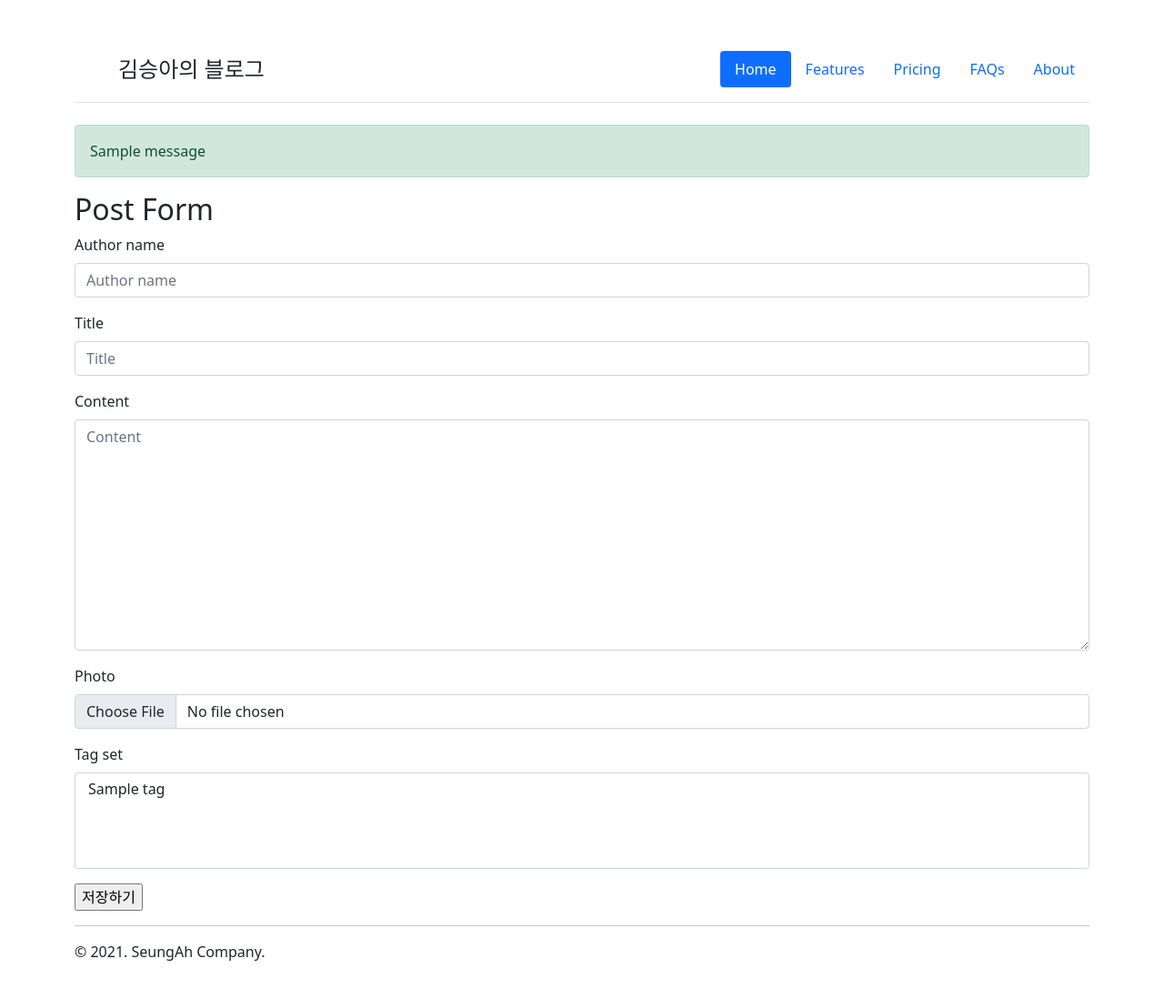
After one commit to SeungAh-Py/devops_cloud, a Django app: page /diary/new/ in a window 1280 px wide. The commit adds this page. Shown: the whole page at 91% size. Run offline with Django 3.2, Linux system fonts and the light colour scheme; tables that the repository leaves empty hold one stand-in row (values such as "Sample post"); one stand-in notice (Sample message) is shown; some libraries are stand-ins or nearby versions.

Commit message:
git added mydjango19

```diff
--- /dev/null
+++ b/mydjango19/diary/forms.py
@@ -0,0 +1,43 @@
+from django import forms
+from django.core.validators import RegexValidator
+from django.http import HttpRequest, HttpResponse
+from django.shortcuts import render
+
+
+# class PostForm(forms.Form):
+#    title = forms.CharField()
+#    content = forms.CharField()
+#    phone = forms.CharField(
+#        validators=[
+#            RegexValidator(r"^\d{3}-?\d{4}-?\d{4}$", message="휴대폰 번호를 입력해주세요."),
+#        ]
+#    )
+from diary.models import Post, Comment
+
+
+class PostForm(forms.ModelForm):
+    class Meta:
+        model = Post
+        # fields = "__all__"
+        # 유저로부터 입력받을 필드 이름을 나열
+        # 이 필드에 대해서만, html, 유효성 검사, db 저장을 함
+        fields = [
+            "author_name",
+            "title",
+            "content",
+            "photo",
+            "tag_set",
+        ]
+
+
+class CommentForm(forms.ModelForm):
+    class Meta:
+        model = Comment
+        fields = ["author_name", "message"]
+
+
+def post_new(request: HttpRequest) -> HttpResponse:
+    form = PostForm
+    return render(request, "diary/post_form.html", {
+        "form": form,
+    })
--- a/mydjango19/diary/models.py
+++ b/mydjango19/diary/models.py
@@ -1,3 +1,4 @@
+from django.core.validators import MinLengthValidator
 from django.db import models
 
 
@@ -11,13 +12,21 @@ class TimestampedModel(models.Model):
 
 class Post(TimestampedModel):
     author_name = models.CharField(max_length=20)
-    title = models.CharField(max_length=200, db_index=True)
+    title = models.CharField(
+        max_length=200,
+        db_index=True,
+        validators=[
+            MinLengthValidator(3),
+            # MaxLengthValidator(),
+        ],
+    )
     content = models.TextField()
     photo = models.ImageField(upload_to="diary/post/%Y/%m/%d")
     tag_set = models.ManyToManyField("Tag", blank=True)
+    ip = models.GenericIPAddressField()  # ip는 무조건 저장할것이기 때문에 필수 필드 = null
 
     def __str__(self) -> str:
-        return self.title
+        return f"[{self.pk}] {self.title}"
 
     class Meta:
         verbose_name = "포스팅"
--- a/mydjango19/diary/templates/diary/layout.html
+++ b/mydjango19/diary/templates/diary/layout.html
@@ -33,6 +33,14 @@
         </ul>
     </header>
 
+    {% if messages %}
+        {% for message in messages %}
+            <div class="alert alert-{{ message.tags }}">
+                {{ message }}
+            </div>
+        {% endfor %}
+    {% endif %}
+
     {% block content %}
     {% endblock %}
 
--- /dev/null
+++ b/mydjango19/diary/templates/diary/post_form.html
@@ -0,0 +1,13 @@
+{% extends "diary/layout.html" %}
+{% load bootstrap5 %}
+
+{% block content %}
+    <h2>Post Form</h2>
+
+    <form action="" method="post" enctype="multipart/form-data">  {# method를 생략하면 get 방식 #}
+        {% csrf_token %}
+        {% bootstrap_form form %}
+        <input type="submit" value="저장하기">
+    </form>
+
+{% endblock %}
--- a/mydjango19/diary/templates/diary/post_list.html
+++ b/mydjango19/diary/templates/diary/post_list.html
@@ -25,6 +25,10 @@
 
         {% endfor %}
     </div>
+    <hr>
+    <a href="{% url "diary:post_new" %}" class="btn btn-primary">
+        포스팅 쓰기
+    </a>
 
 
 {% endblock %}
--- a/mydjango19/diary/urls.py
+++ b/mydjango19/diary/urls.py
@@ -7,6 +7,10 @@ app_name = 'diary'
 urlpatterns = [
     path("", views.post_list, name="post_list"),
     path("<int:pk>/", views.post_detail, name="post_detail"),
+    path("new/", views.post_new, name="post_new"),
+    path("<int:pk>/edit/", views.post_edit, name="post_edit"),
     # 태그 클릭시 해당값 나오게 하는 것 구현2 (url)
-    path("tags/<str:tag_name>/", views.tag_detail, name="tag_detail")
+    path("tags/<str:tag_name>/", views.tag_detail, name="tag_detail"),
+    path("<int:post_pk>/comments/new/", views.comment_new, name="comment_new"),
+    path("<int:post_pk>/comments/<int:pk>/edit/", views.comment_edit, name="comment_edit"),
 ]
--- a/mydjango19/diary/views.py
+++ b/mydjango19/diary/views.py
@@ -1,7 +1,8 @@
-from django.http import HttpRequest, HttpResponse
-from django.shortcuts import render
-
-from diary.models import Post
+from django.http import HttpRequest, HttpResponse, Http404
+from django.shortcuts import render, redirect, get_object_or_404
+from diary.forms import PostForm, CommentForm
+from diary.models import Post, Comment
+from django.contrib import messages
 
 
 def post_list(request: HttpRequest) -> HttpResponse:
@@ -17,9 +18,17 @@ def post_list(request: HttpRequest) -> HttpResponse:
 
 
 def post_detail(request: HttpRequest, pk: int) -> HttpResponse:
-    post = Post.objects.get(pk=pk)
+    post = get_object_or_404(Post, pk=pk)
+
+    # 위의 코드와 같은 코드
+    # try:
+    # post = Post.objects.get(pk=pk)  # DoesNotExitst 예외
+    # except Post.DoesNotExist:
+    #     raise Http404
+
     comment_list = post.comment_set.all()
     tag_list = post.tag_set.all()
+
     return render(request, "diary/post_detail.html", {
         "post": post,
         "comment_list": comment_list,
@@ -35,3 +44,78 @@ def tag_detail(request: HttpRequest, tag_name: str) -> HttpResponse:
         "tag_name": tag_name,
         "post_list": qs,
     })
+
+
+def post_new(request: HttpRequest) -> HttpResponse:
+    if request.method == "POST":
+        form = PostForm(request.POST, request.FILES)
+        if form.is_valid():  # 유효성 검사
+            print("유효성 검사에 통과했습니다. :", form.cleaned_data)
+            post = form.save(commit=False)  # ModelForm 에서만 지원
+            post.ip = request.META["REMOTE_ADDR"]
+            form.save()  # ModelForm 에서만 지원
+            messages.success(request, "성공적으로 저장했습니다.")
+            return redirect("diary:post_list")
+    else:
+        form = PostForm()
+
+    return render(request, "diary/post_form.html", {
+        "form": form,
+    })
+
+
+def post_edit(request: HttpRequest, pk: int) -> HttpResponse:
+    #아래 코드는 ModelForm에 한해서 동작하는 코드
+
+    post = get_object_or_404(Post, pk=pk)
+
+    if request.method == "POST":
+        form = PostForm(request.POST, request.FILES, instance=post)
+        if form.is_valid():  # 유효성 검사
+            form.save()
+            messages.success(request, "성공적으로 저장했습니다.")
+            print("유효성 검사에 통과했습니다. :", form.cleaned_data)
+            return redirect("diary:post_list")
+    else:
+        form = PostForm(instance=post)
+
+    return render(request, "diary/post_form.html", {
+        "form": form,
+    })
+
+
+# /diary/100/comments/new
+def comment_new(request: HttpRequest, post_pk: int) -> HttpResponse:
+    post = get_object_or_404(Post, pk=post_pk)
+
+    if request.method == "POST":  # 항상 "POST" or "GET" 으로 대문자로 써야함
+        form = CommentForm(request.POST, request.FILES)
+        if form.is_valid():
+            # form.cleaned_data     # 유효성 검사에 통과한 값(dict)들이 저장됨(form, ModelForm에도 있음)
+            comment = form.save(commit=False)
+            # comment.post_id = post_pk        # FK를 직접 채우진 않음
+            comment.post = post
+            comment.save()
+            return redirect("diary:post_detail", post_pk)
+    else:
+        form = CommentForm()
+    return render(request, "diary/comment_form.html", {
+        "form": form,
+    })
+
+
+# /diary/100/comments/20/edit/
+def comment_edit(request: HttpRequest, post_pk: int, pk: int) -> HttpResponse:
+    comment = get_object_or_404(Comment, pk=pk)
+
+    if request.method == "POST":
+        form = CommentForm(request.POST, request.FILES, instance=comment)
+        if form.is_valid():
+            form.save()
+            return redirect("diary:post_detail", post_pk)
+    else:
+        form = CommentForm(instance=comment)
+
+    return render(request, "diary/comment_form.html", {
+        "form": form,
+    })
--- a/mydjango19/mydjango17/settings.py
+++ b/mydjango19/mydjango17/settings.py
@@ -31,12 +31,15 @@ ALLOWED_HOSTS = []
 # Application definition
 
 INSTALLED_APPS = [
+    # django apps
     'django.contrib.admin',
     'django.contrib.auth',
     'django.contrib.contenttypes',
     'django.contrib.sessions',
     'django.contrib.messages',
     'django.contrib.staticfiles',
+    # third apps
+    'bootstrap5',
     # local apps
     'diary',
 ]
@@ -115,7 +118,7 @@ AUTH_PASSWORD_VALIDATORS = [
 # Internationalization
 # https://docs.djangoproject.com/en/3.2/topics/i18n/
 
-LANGUAGE_CODE = 'en-us'
+LANGUAGE_CODE = 'ko-kr'
 
 TIME_ZONE = 'UTC'
 
--- a/mydjango19/requirements.txt
+++ b/mydjango19/requirements.txt
@@ -1,3 +1,4 @@
 django~=3.2.0
 pillow
 django-debug-toolbar
+django-bootstrap-v5
```
Also changed, not shown: mydjango19/diary/templates/diary/comment_form.html (added, +11 -0 lines), mydjango19/diary/templates/diary/post_detail.html (+10 -2 lines), mydjango19/diary/migrations/0002_post_ip.py (added), 2 other files.
